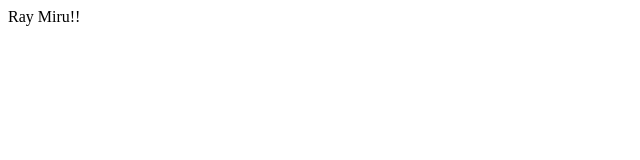
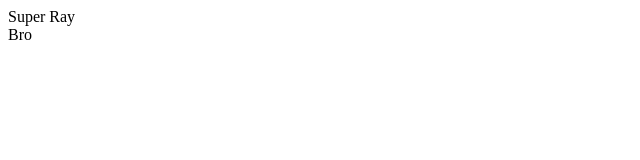
Before and after one commit to rmtest-org/git-learning, a plain HTML site: page src/index.html in a window 1280 px wide. Shown: the full height of the page, 0-640 px from the left. Drawn offline with Linux system fonts and the light colour scheme.

Commit message:
change by admin

```diff
--- a/src/index.html
+++ b/src/index.html
@@ -1,3 +1,6 @@
 <div>
-  Ray Miru!!
+  Super Ray
 </div>
+<div>
+  Bro
+</div>
```
